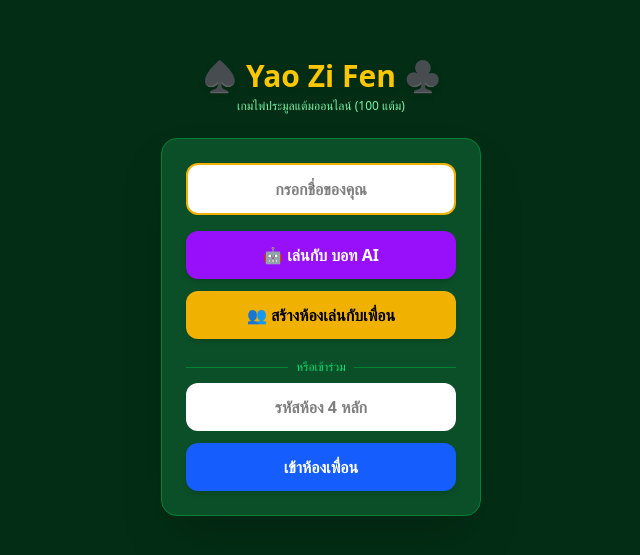
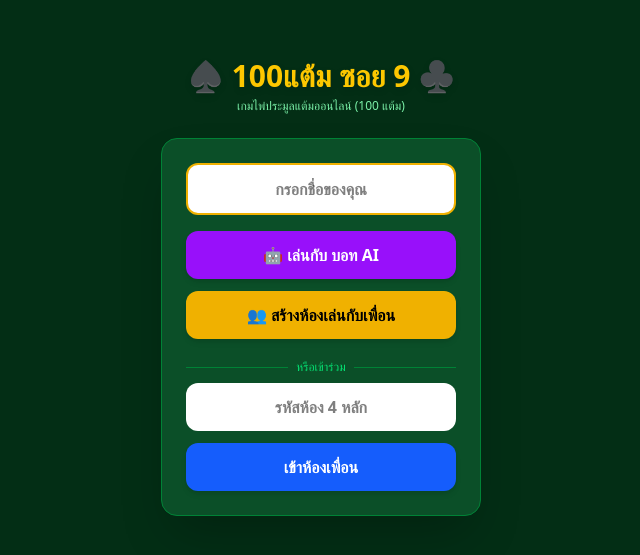
Before and after one commit to damdamdam99902-pixel/yao-zi-fen-game, a website: page index.html in a window 1280 px wide. Shown: the part 113-668 px from the top of the page, without its empty margins (319-959 px from the left). Drawn offline with nearby package versions, Linux system fonts and the light colour scheme; no server answers.

Commit message:
Update index.html

```diff
--- a/index.html
+++ b/index.html
@@ -58,7 +58,7 @@
     <!-- ล็อบบี้สร้าง/เข้าห้อง -->
     <div id="lobby" class="flex-1 flex flex-col items-center justify-center p-4">
         <div class="text-center mb-6">
-            <h1 class="text-3xl font-extrabold text-yellow-400 drop-shadow-md">♠️ Yao Zi Fen ♣️</h1>
+            <h1 class="text-3xl font-extrabold text-yellow-400 drop-shadow-md">♠️ 100แต้ม ซอย 9 ♣️</h1>
             <p class="text-xs text-green-300 mt-1">เกมไพ่ประมูลแต้มออนไลน์ (100 แต้ม)</p>
         </div>
         <div class="bg-green-900/90 p-6 rounded-2xl shadow-2xl w-full max-w-xs text-center border border-green-700 backdrop-blur-sm">
```
